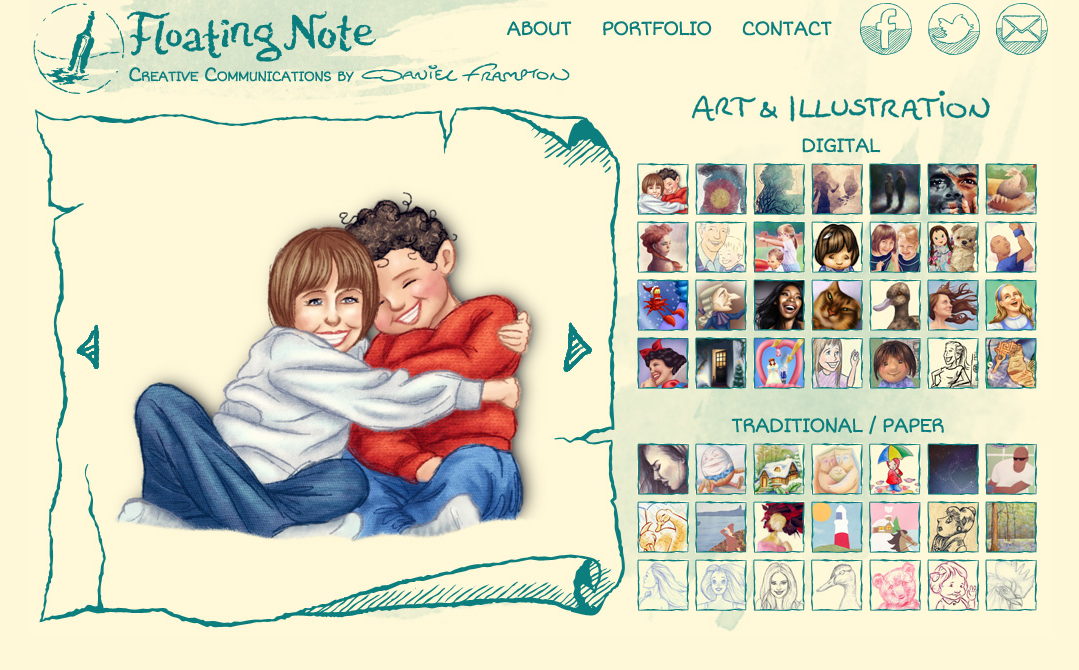
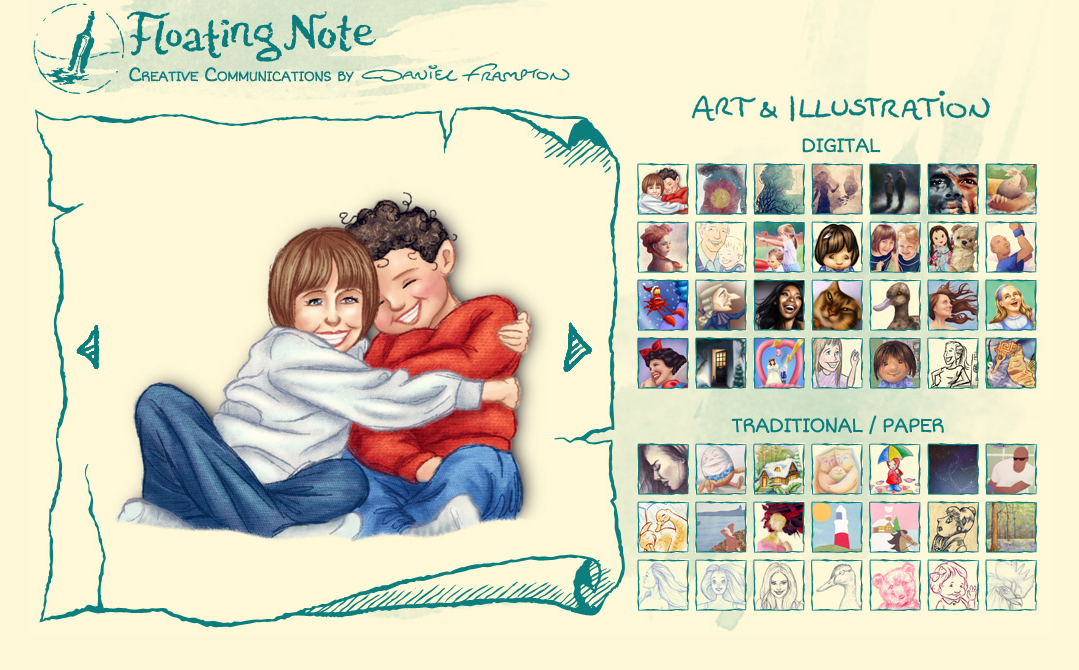
Before and after one commit to FloatingNote/portfolio, a plain HTML site: page art.html in a window 1280 px wide. Shown: the whole page, without its empty margins (98-1177 px from the left). Drawn offline with Linux system fonts and the light colour scheme.

Commit message:
Update art.html

```diff
--- a/art.html
+++ b/art.html
@@ -131,34 +131,6 @@ function LoadNext(pictureName)
 <a href="index.html"><img src="images/home.jpg" width=350 height=82 border=none alt="Home" title="Home"></a>
 </div>
 
-<div id="nav1">
-
-<a href="about.html"><img src="images/about.jpg" onmouseover="this.src='images/about2.jpg'" onmouseout="this.src='images/about.jpg'" width=80 height=30 border=none alt="About" title="About"></a>
-
-</div>
-
-<div id="nav2">
-
-<a href="portfolio.html"><img src="images/portfolio.jpg" onmouseover="this.src='images/portfolio2.jpg'" onmouseout="this.src='images/portfolio.jpg'" width=110 height=30 border=none alt="Portfolio" title="Portfolio"></a>
-
-</div>
-
-<div id="nav3">
-
-<a href="contact.html"><img src="images/contact.jpg" onmouseover="this.src='images/contact2.jpg'" onmouseout="this.src='images/contact.jpg'" width=94 height=30 border=none alt="Contact" title="Contact"></a>
-
-</div>
-
-<div id="button1">
-<a href="http://facebook.com/FloatingNote"><img src="images/facebook.png" width=52 height=52 border=none alt="Facebook" title="Facebook"></a>
-</div>
-<div id="button2">
-<a href="http://twitter.com/FloatingNote"><img src="images/twitter.png" width=52 height=52 border=none alt="Twitter" title="Twitter"></a>
-</div>
-<div id="button3">
-<a href="mailto:floatingnote@outlook.com"><img src="images/email.png" width=52 height=52 border=none alt="Email" title="Email"></a>
-</div>
-
 <div id="arttitle">
 <img src="images/arttitle2.jpg" width="303" height="34" border=none alt="Art & Illustration" title="Art & Illustration">
 </div>
```
